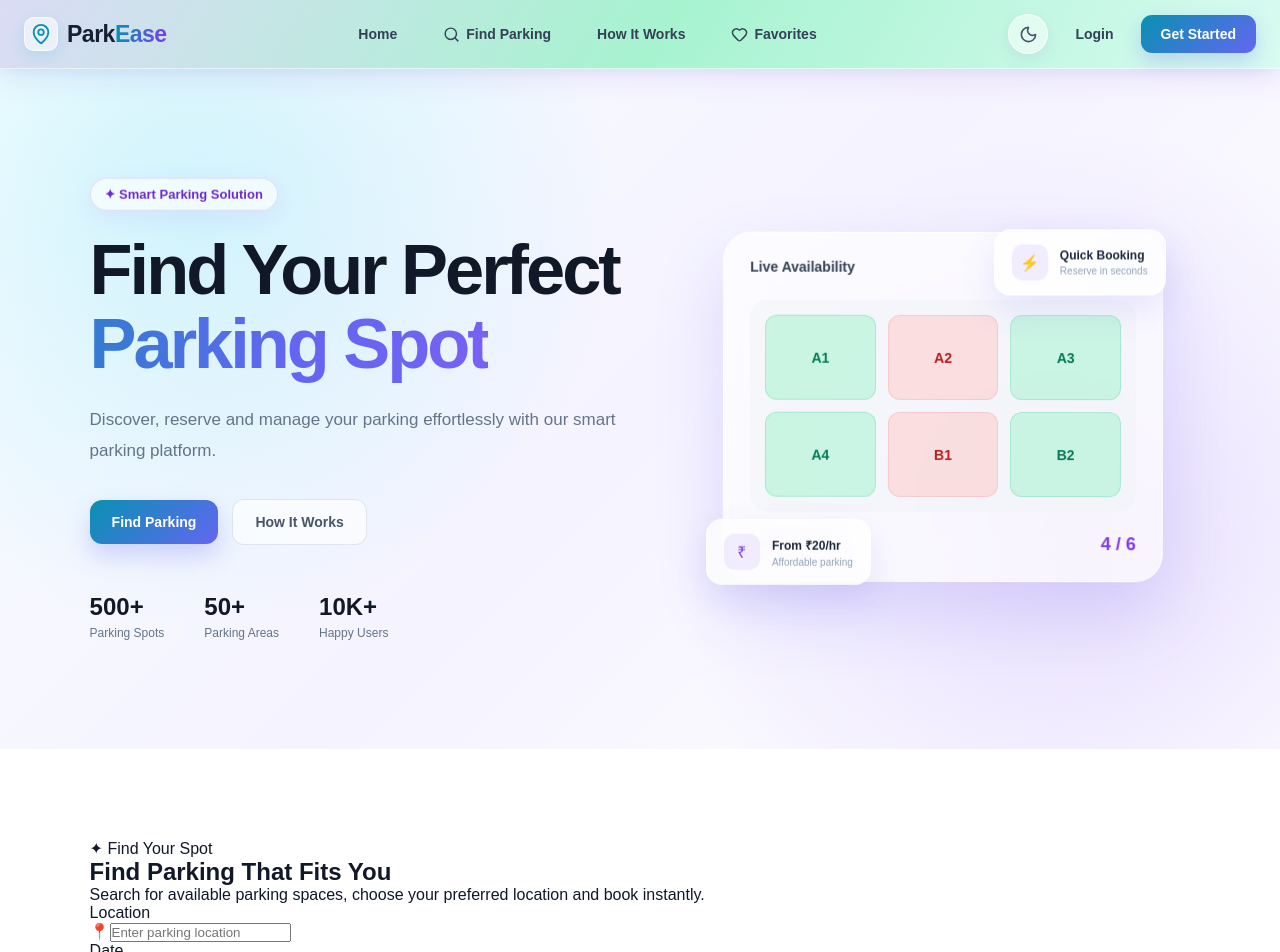
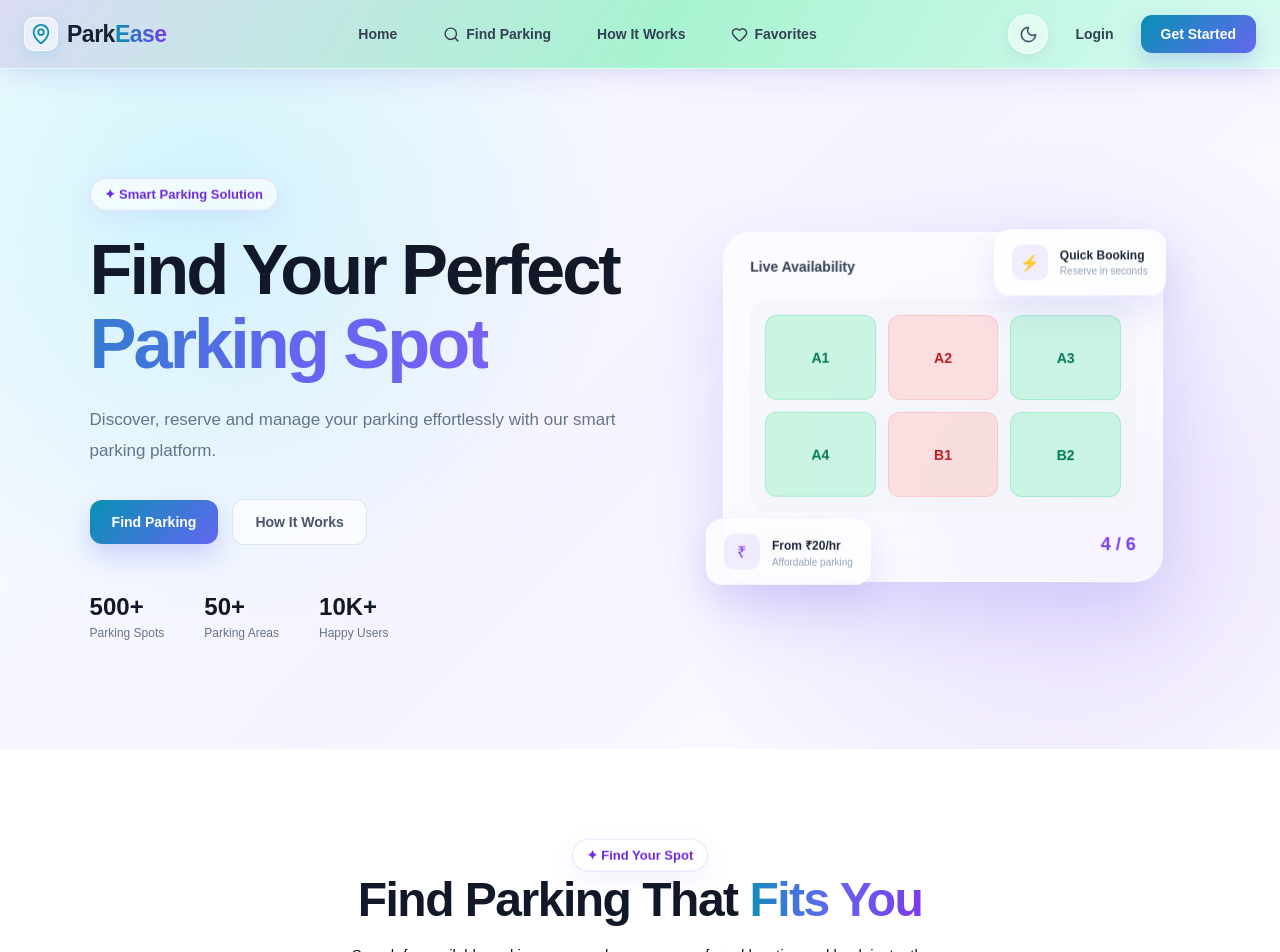
Before and after one commit to dibeyendu-dev/smart-parking-system, a React (Vite) app: page / in a window 1280 px wide. Shown: the top 952 px of the page. Built offline with nearby package versions, Linux system fonts and the light colour scheme.

Commit message:
Search section css part 2 added

```diff
--- a/src/css/Home.css
+++ b/src/css/Home.css
@@ -628,3 +628,66 @@
 
   background: #ffffff;
 }
+/* ======================================== SECTION HEADING ======================================== */
+
+.section-heading {
+  max-width: 700px;
+  margin: 0 auto 40px;
+
+  text-align: center;
+}
+
+.section-heading > span {
+    display: inline-flex;
+  align-items: center;
+
+  padding: 8px 14px;
+
+  color: #6d28d9;
+
+  background: rgba(255, 255, 255, 0.65);
+
+  border: 1px solid rgba(124, 58, 237, 0.15);
+
+  border-radius: 50px;
+
+  font-size: 13px;
+  font-weight: 700;
+
+  box-shadow:
+    0 8px 25px rgba(124, 58, 237, 0.08);
+
+  backdrop-filter: blur(12px);
+
+  animation: badgeFloat 3s ease-in-out infinite;
+}
+
+
+.section-heading h2 {
+  margin-bottom: 15px;
+
+  color: #111827;
+
+  font-size: clamp(32px, 4vw, 48px);
+  line-height: 1.15;
+  letter-spacing: -1.5px;
+}
+
+.section-heading h2 strong {
+  background: linear-gradient(
+    90deg,
+    #0891b2,
+    #6366f1,
+    #7c3aed
+  );
+
+  -webkit-background-clip: text;
+  -webkit-text-fill-color: transparent;
+}
+
+.section-heading p {
+  color: #111214;
+
+  font-size: 15px;
+  line-height: 1.7;
+}
```
